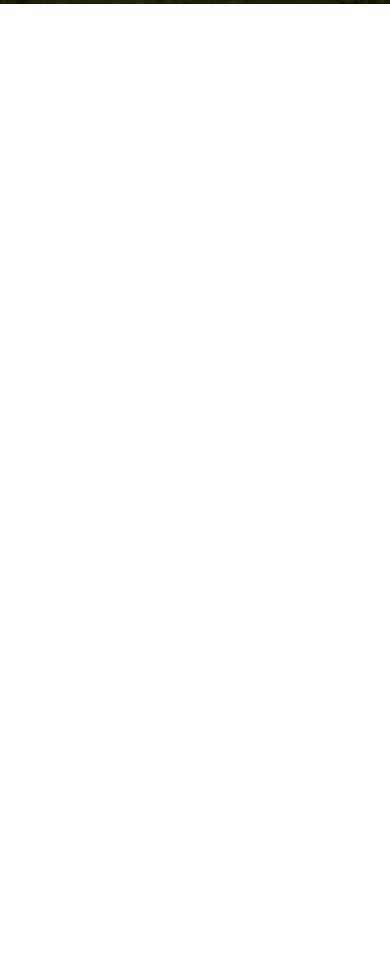
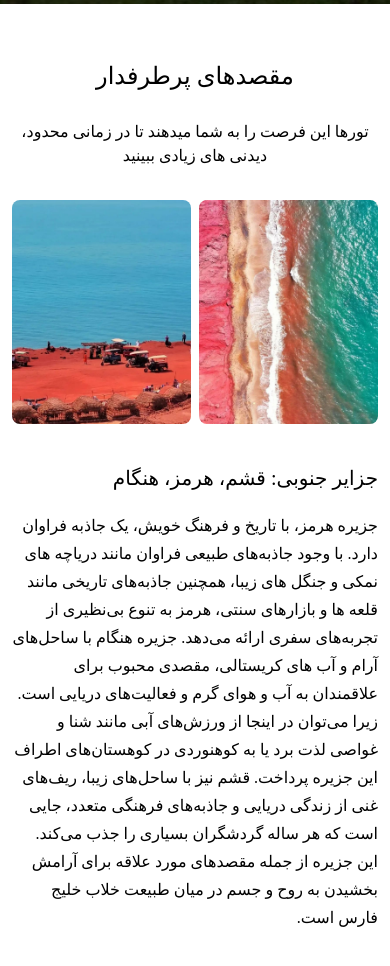
Before and after one commit to salehMb1999/gonjTourism, a React (Vite) app: page / in a window 390 px wide. Shown: the part 840-1806 px from the top of the page. Before the commit the page ends 844 px from the top, so only its background shows below. Built offline with nearby package versions, Linux system fonts and the light colour scheme; a web font is replaced by a local one.

Commit message:
Destination  component styled and responsived

```diff
--- /dev/null
+++ b/src/components/Destination/Destination.jsx
@@ -0,0 +1,44 @@
+export default function Destination() {
+  return (
+    <>
+      <div className="container mx-auto my-14 flex flex-col items-center px-3 font-iranYekanRegular">
+        <div className="mb-8 text-center">
+          <h2 className="mb-7 font-iranYekanBold text-2xl md:text-4xl">
+            مقصدهای پرطرفدار
+          </h2>
+          <p>
+            تورها این فرصت را به شما میدهند تا در زمانی محدود، دیدنی های زیادی
+            ببینید
+          </p>
+        </div>
+        <div className="flex flex-col lg:flex-row w-full items-center justify-between gap-10 xl:gap-0">
+          <div className="flex lg:w-1/2 items-center gap-2 xl:gap-5">
+            <div className="w-full lg:w-72 overflow-hidden rounded-lg">
+              <img className="w-full hover:scale-150 duration-200 ease-in-out" src="./images/dest.jpg" alt="dest" />
+            </div>
+            <div className="w-full lg:w-72 overflow-hidden rounded-lg lg:mt-20">
+              <img className="w-full hover:scale-150 duration-200 ease-in-out" src="./images/dest2.jpg" alt="dest2" />
+            </div>
+          </div>
+          <div className="lg:w-1/2">
+            <h3 className="font-iranYekanBold text-xl md:text-3xl mb-5">جزایر جنوبی: قشم، هرمز، هنگام</h3>
+            <p className="leading-7 font-iranYekanLight md:font-iranYekanRegular">
+              جزیره هرمز، با تاریخ و فرهنگ خویش، یک جاذبه فراوان دارد. با وجود
+              جاذبه‌های طبیعی فراوان مانند دریاچه های نمکی و جنگل های زیبا،
+              همچنین جاذبه‌های تاریخی مانند قلعه ها و بازارهای سنتی، هرمز به
+              تنوع بی‌نظیری از تجربه‌های سفری ارائه می‌دهد. جزیره هنگام با
+              ساحل‌های آرام و آب های کریستالی، مقصدی محبوب برای علاقمندان به آب
+              و هوای گرم و فعالیت‌های دریایی است. زیرا می‌توان در اینجا از
+              ورزش‌های آبی مانند شنا و غواصی لذت برد یا به کوهنوردی در
+              کوهستان‌های اطراف این جزیره پرداخت. قشم نیز با ساحل‌های زیبا،
+              ریف‌های غنی از زندگی دریایی و جاذبه‌های فرهنگی متعدد، جایی است که
+              هر ساله گردشگران بسیاری را جذب می‌کند. این جزیره از جمله مقصدهای
+              مورد علاقه برای آرامش بخشیدن به روح و جسم در میان طبیعت خلاب خلیج
+              فارس است.
+            </p>
+          </div>
+        </div>
+      </div>
+    </>
+  );
+}
--- a/src/components/Hero/Hero.jsx
+++ b/src/components/Hero/Hero.jsx
@@ -4,8 +4,9 @@ export default function Hero(props) {
     <div
       style={{
         backgroundImage: `linear-gradient(to right bottom,rgba(0,0,0,0.6),rgba(0,0,0,0.7)), url(${props.heroImg})`,
+        height: `${props.heroHeight}`,
       }}
-      className={`absolute left-0 right-0 top-0 -z-10 ${props.heroHeight}  !bg-cover bg-fixed !bg-top !bg-no-repeat font-iranYekanRegular`}
+      className={` w-full !bg-cover bg-fixed !bg-top !bg-no-repeat font-iranYekanRegular`}
     >
       <div className="absolute left-1/2 top-1/2 flex -translate-x-1/2 -translate-y-1/2 flex-col items-center text-center text-white">
         <h1 className="mb-10 font-iranYekanBold text-2xl font-bold md:text-5xl">
--- a/src/components/Nav/Navbar.jsx
+++ b/src/components/Nav/Navbar.jsx
@@ -27,7 +27,7 @@ export default function Navbar() {
   };
 
   return (
-    <div className="container mx-auto px-3">
+    <div className="container fixed left-1/2 z-50 mx-auto -translate-x-1/2 px-3">
       <nav className="relative mt-5 flex items-center justify-between rounded-xl bg-white px-8 py-2 font-iranYekanBold shadow-md shadow-gray-200">
         <div className="flex items-center justify-center gap-3">
           <div className="w-14">
--- a/src/routes/About.jsx
+++ b/src/routes/About.jsx
@@ -10,7 +10,7 @@ export default function About() {
         heroImg="./images/Hero4.jpg"
         title="درباره ما "
         text=""
-        heroHeight="h-3/4"
+        heroHeight="75vh"
         btnOne=""
         btnTwo=""
       />
--- a/src/routes/Contact.jsx
+++ b/src/routes/Contact.jsx
@@ -10,7 +10,7 @@ export default function Contact() {
         heroImg="./images/Hero3.jpg"
         title="تماس با ما "
         text=""
-        heroHeight="h-3/4"
+        heroHeight="75vh"
         btnOne=""
         btnTwo=""
       />
--- a/src/routes/Home.jsx
+++ b/src/routes/Home.jsx
@@ -1,3 +1,4 @@
+import Destination from "../components/Destination/Destination";
 import Hero from "../components/Hero/Hero";
 import Navbar from "../components/Nav/Navbar";
 
@@ -10,10 +11,11 @@ export default function Home() {
         heroImg="./images/Hero1.jpg"
         title="گروه گردشگری گُنج "
         text="مجری تورهای طبیعتگردی و ماجراجویانه در استان گیلان "
-        heroHeight="h-screen"
+        heroHeight="100vh"
         btnOne=" دانلود کاتالوگ"
         btnTwo="قوانین و مقررات"
       />
+      <Destination />
     </>
   );
 }
--- a/src/routes/Service.jsx
+++ b/src/routes/Service.jsx
@@ -10,7 +10,7 @@ export default function Service() {
         heroImg="./images/Hero2.jpg"
         title="خدمات ما "
         text=""
-  heroHeight="h-3/4"
+        heroHeight="75vh"
         btnOne=""
         btnTwo=""
       />
```
Also changed, not shown: public/images/dest.jpg (added), public/images/dest2.jpg (added). Lines whose indentation alone changed are shown as unchanged.
